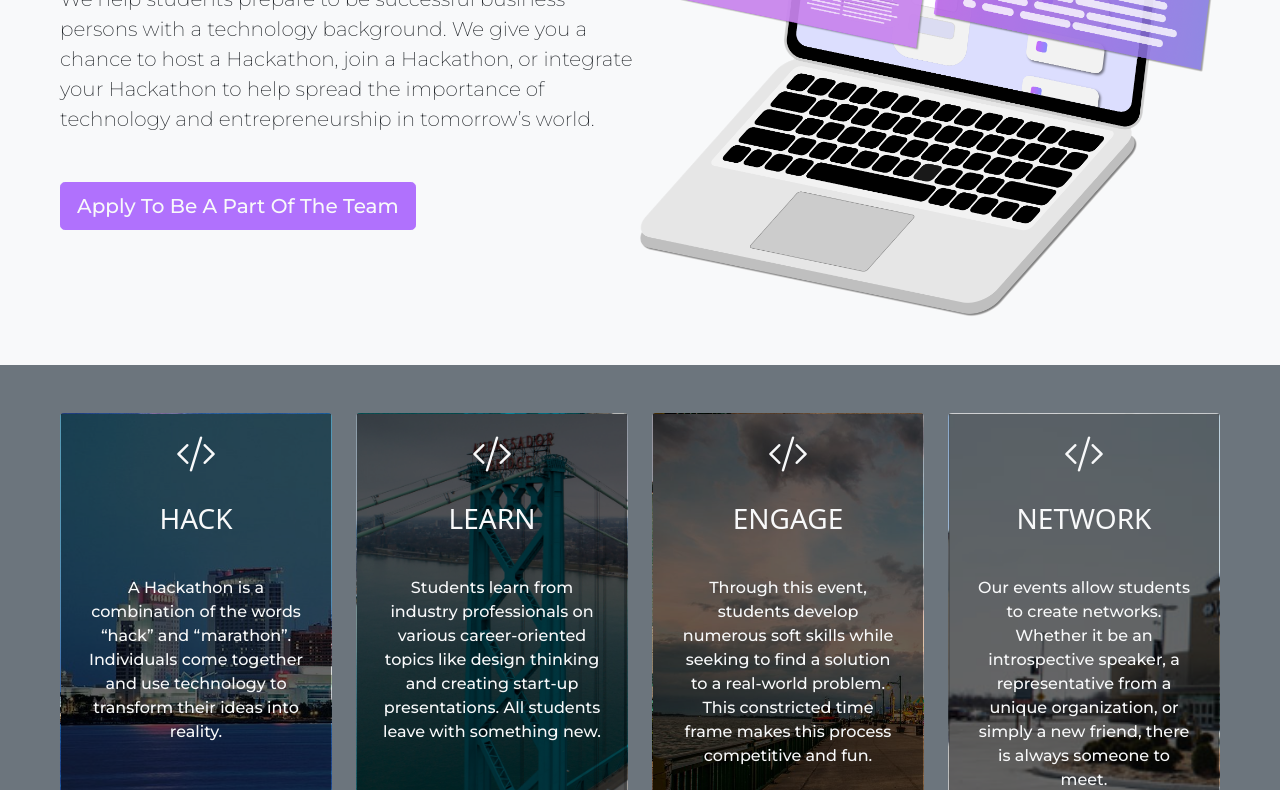
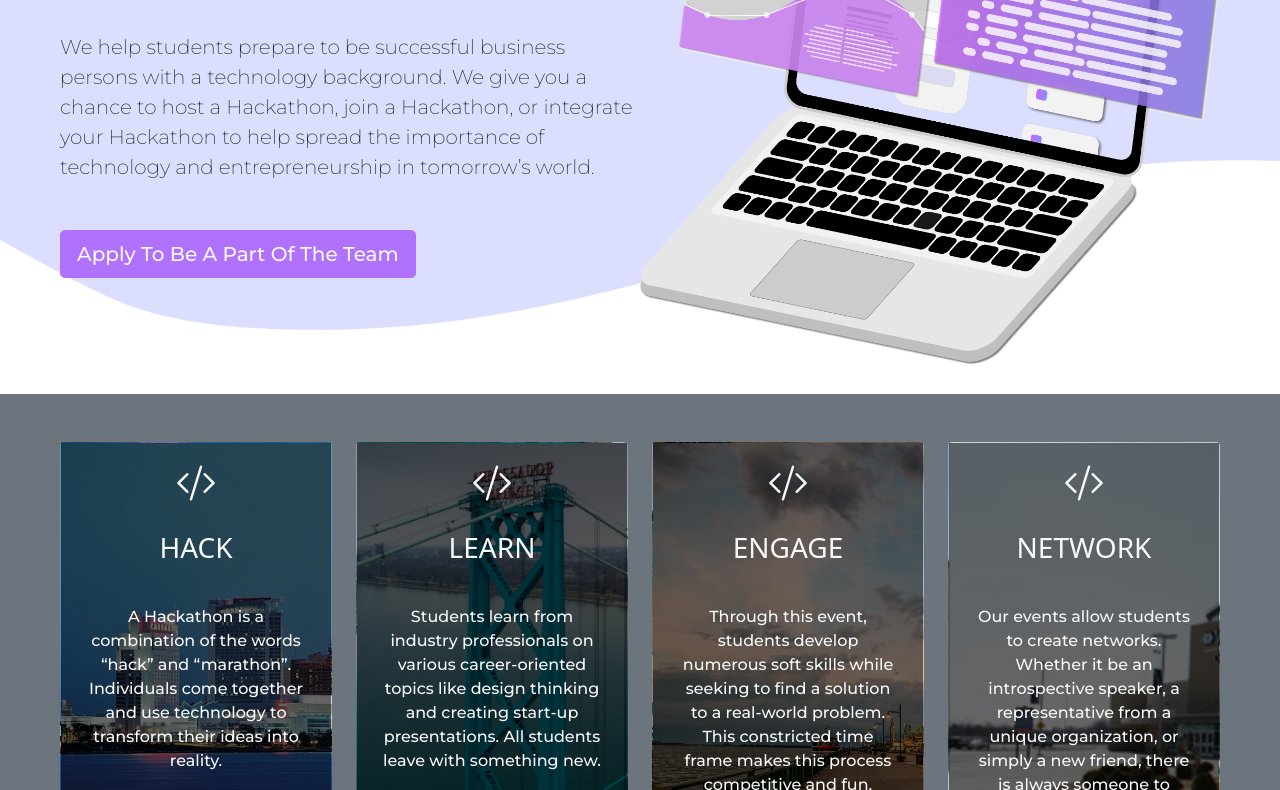
Before and after one commit to Wevie0/XD-Hacks-Windsor, a plain HTML site: page index.html in a window 1280 px wide. Shown: the part 294-1084 px from the top of the page. Drawn offline with nearby package versions, Linux system fonts and the light colour scheme.

Commit message:
added bg to main

```diff
--- a/index.html
+++ b/index.html
@@ -50,7 +50,8 @@
         </div>
     </nav>
 
-    <section id="home" class="bg-light text-dark p-5 text-center text-sm-start">
+    <section id="home" class="bg-img text-dark p-5 mt-5 text-center text-sm-start"
+        style="background-image: url('images/bg2.3.png'); height: 80vh; background-size: cover;">
         <div class="container-fluid">
             <div class="d-sm-flex align-items-center justify-content-between pt-5">
                 <div>
```
